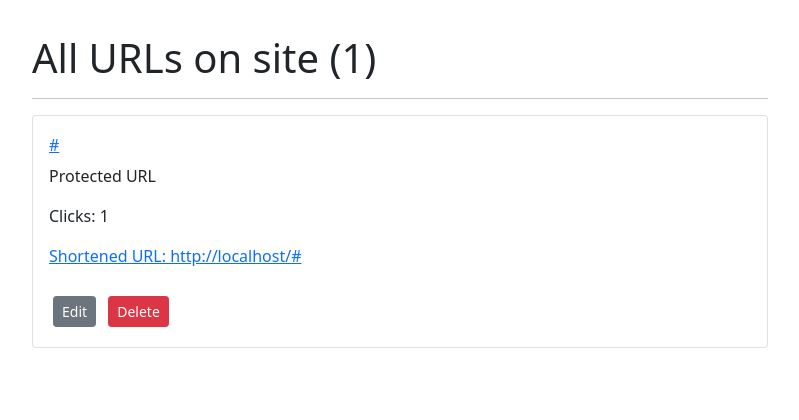
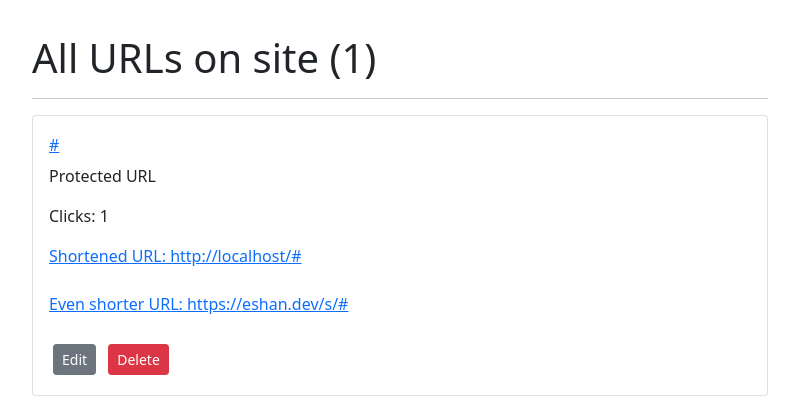
Before and after one commit to BouncyBird/flask-url-shortener, a Flask app: page /account in a window 1280 px wide. Shown: the part 688-1108 px from the top of the page, without its empty margins (50-849 px from the left). Before the commit the page ends 1036 px from the top, so only its background shows below. Run offline with Flask 2, Linux system fonts and the light colour scheme; a user stored in the database is signed in; tables that the repository leaves empty hold one stand-in row (values such as "Sample post"); data that the repository does not hold is empty; parts of the project's set-up code (start-up, migrations or seed data) failed here and were passed over; some libraries are stand-ins or nearby versions.

Commit message:
added even shorter urls

```diff
--- a/app.py
+++ b/app.py
@@ -226,7 +226,7 @@ def home():
         db.session.add(url)
         db.session.commit()
         flash(
-            f'Congrats! Your URL has been shortened to <a target="_blank" href="{request.host_url}{form.shorturl.data}">{request.host_url}{form.shorturl.data}</a>', 'success')
+            f'Congrats! Your URL has been shortened to <a target="_blank" href="{request.host_url}{form.shorturl.data}">{request.host_url}{form.shorturl.data}</a>. You can also use <a target="_blank" href="https://eshan.dev/s/{form.shorturl.data}">https://eshan.dev/s/{form.shorturl.data}</a>', 'success')
         return redirect(url_for('home'))
     return render_template('home.html', form=form, showpw=True)
 
--- a/templates/account.html
+++ b/templates/account.html
@@ -45,6 +45,8 @@
         <p>Clicks: {{ url.clicks }}</p>
         <a target="_blank" href="{{ request.host_url ~ url.shorturl }}" class="card-link">Shortened URL: {{
             request.host_url ~ url.shorturl }}</a><br><br>
+        <a target="_blank" href="{{ 'https://eshan.dev/s/' ~ url.shorturl }}" class="card-link">Even shorter URL: {{
+            'https://eshan.dev/s/' ~ url.shorturl }}</a><br><br>
         <a href="{{ url_for('update_url', url_id=url.id) }}" class="btn btn-secondary btn-sm m-1">Edit</a>
         <a href="{{ url_for('delete_url', url_id=url.id) }}" class="btn btn-danger btn-sm m-1">Delete</a>
     </div>
```
